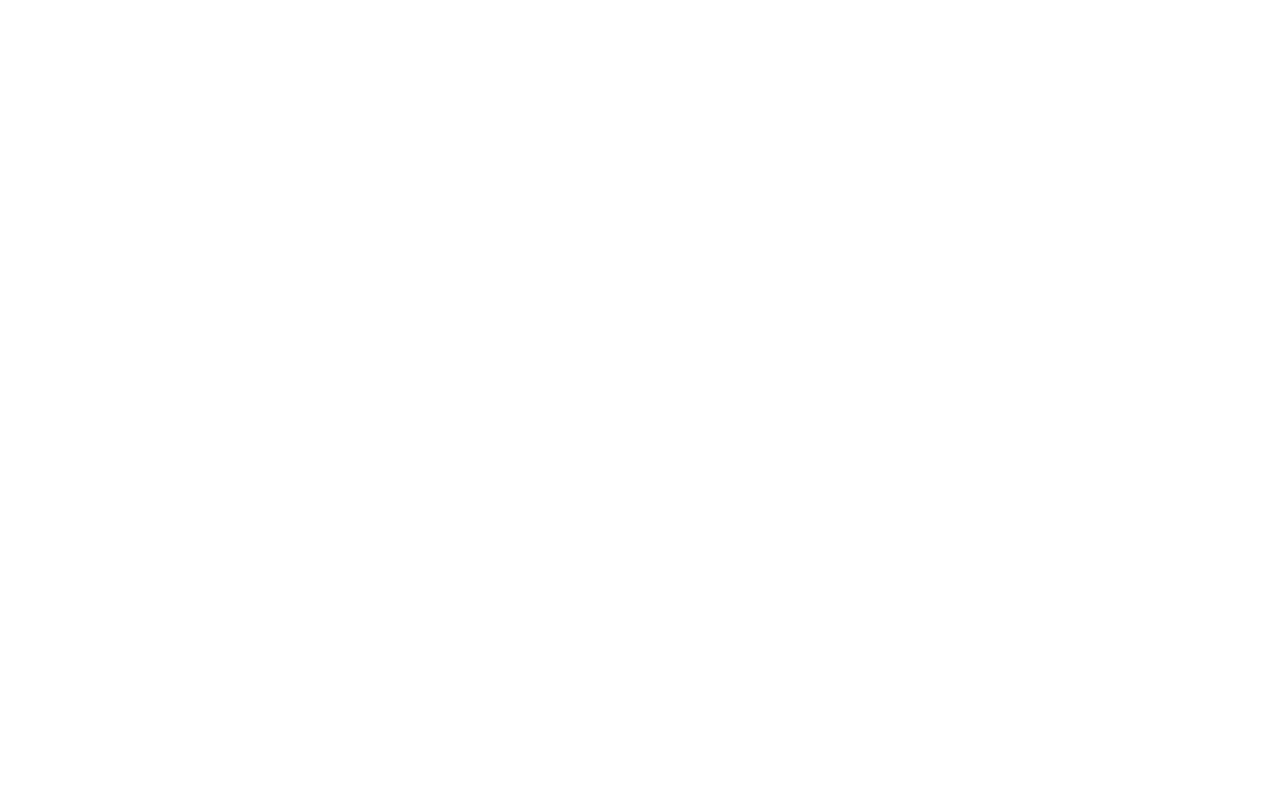
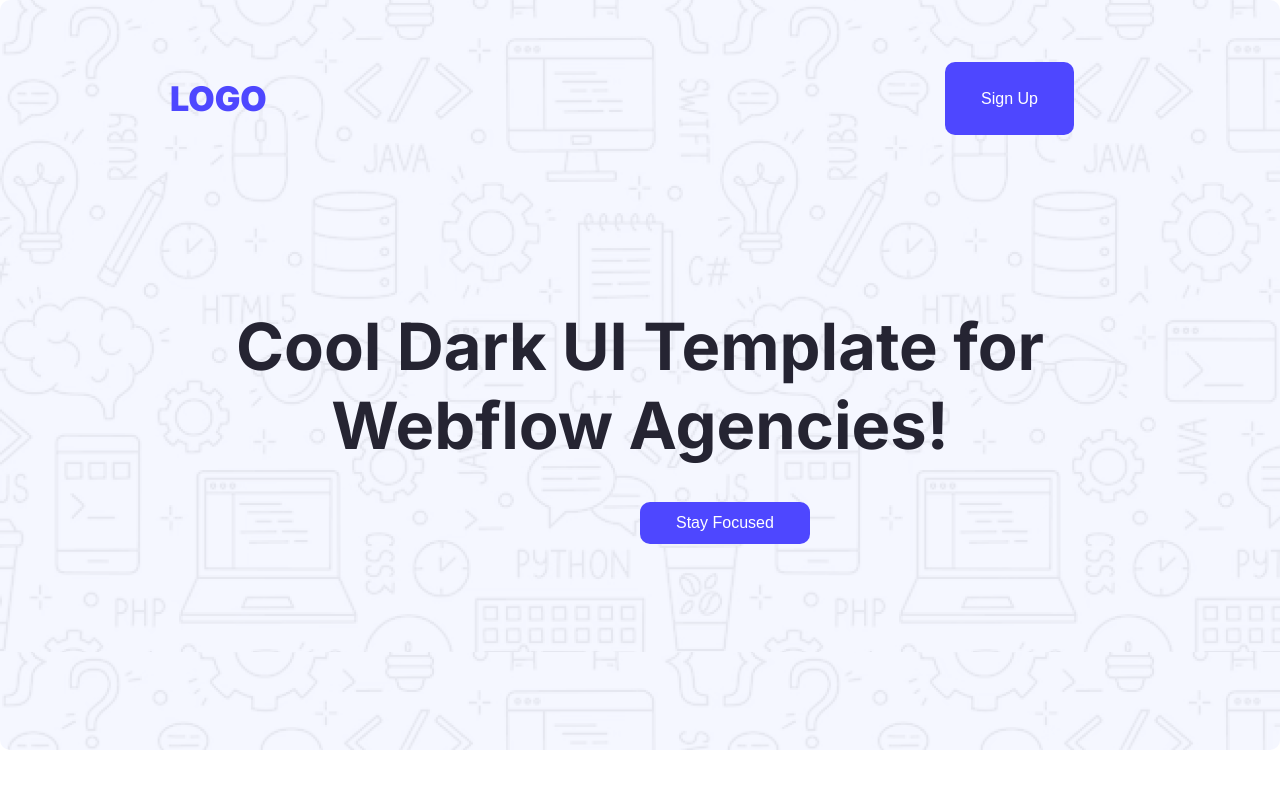
Before and after one commit to Mahedi76/assignment-one, a plain HTML site: page index.html in a window 1280 px wide. Drawn offline with Linux system fonts and the light colour scheme.

Commit message:
second commit

```diff
--- a/index.html
+++ b/index.html
@@ -3,14 +3,35 @@
 <head>
     <meta charset="UTF-8">
     <meta name="viewport" content="width=device-width, initial-scale=1.0">
+
+    <link rel="preconnect" href="https://fonts.googleapis.com">
+    <link rel="preconnect" href="https://fonts.gstatic.com" crossorigin>
+    <link href="https://fonts.googleapis.com/css2?family=Inter:ital,opsz,wght@0,14..32,100..900;1,14..32,100..900&display=swap" rel="stylesheet">
+
+    <link rel="preconnect" href="https://fonts.googleapis.com">
+    <link rel="preconnect" href="https://fonts.gstatic.com" crossorigin>
+    <link href="https://fonts.googleapis.com/css2?family=Raleway:ital,wght@0,100..900;1,100..900&display=swap" rel="stylesheet">
+
+
+
     <title>My First Assignment</title>
-    <link rel="stylesheet" href="./styles/style.css">
+    <link rel="stylesheet" href="styles/style.css">
 </head>
-<body>
-    <header>
+<body class="body-full ">
+    <header class="section-width inter-normal">
 
+        <nav>
+            <h2 class="nav-logo">LOGO</h2>
+            <button class="nav-btn">Sign Up</button>
+        </nav>
+
+        <h1 class="banner-content">Cool Dark UI Template for <br> Webflow Agencies!</h1>
+
+        <button class="banner-btn">Stay Focused</button>
     </header>
-    <main>
+
+    <main class="raleway-normal">
+
 
     </main>
     <footer>
--- a/styles/style.css
+++ b/styles/style.css
@@ -0,0 +1,92 @@
+
+/* Inter font family */
+
+.inter-normal {
+  font-family: "Inter", sans-serif;
+  font-optical-sizing: auto;
+  font-style: normal;
+}
+
+
+/* Raleway font family */
+
+
+.raleway-normal {
+  font-family: "Raleway", sans-serif;
+  font-optical-sizing: auto;
+  font-style: normal;
+}
+
+
+/* nav styles */
+
+
+
+.body-full{
+    margin: 0 auto;
+}
+
+
+
+nav{
+    display: flex;
+    justify-content: space-between;
+    margin: 0 150px;
+    max-width: 1140px;
+    padding: 0 20px;
+}
+
+
+.nav-logo{
+    font-weight: 900;
+    font-size: 34px;
+    color: #4E47FF;
+}
+
+.nav-btn{
+
+
+    font-size: 16px;
+    font-weight: 500;
+    color: rgb(255, 255, 255);
+    background-color: rgb(78, 71, 255);
+    padding: 12px 36px;
+    border: none;
+    border-radius: 10px;
+    margin: 12px 36px;
+
+}
+
+header.section-width{
+    padding-top: 50px;
+}
+
+.section-width{
+    max-width: 1440px;
+    height: 700px;
+    background-image: url('../Assets/Hero-bg.png');
+    margin: 0 auto;
+    border-radius: 10px;
+}
+
+/* banner styles */
+
+.banner-content{
+    font-weight: bold;
+    font-size: 65px;
+    color: #252432;
+    text-align: center;
+    margin-top: 160px;
+    margin-bottom: 37px;
+}
+
+.banner-btn{
+    padding: 12px 36px;
+    font-weight: 100;
+    font-size: 16px;
+    border-radius: 10px;
+    border: none;
+    background-color: #4E47FF;
+    color: white;
+    margin-left: 640px;
+}
```
